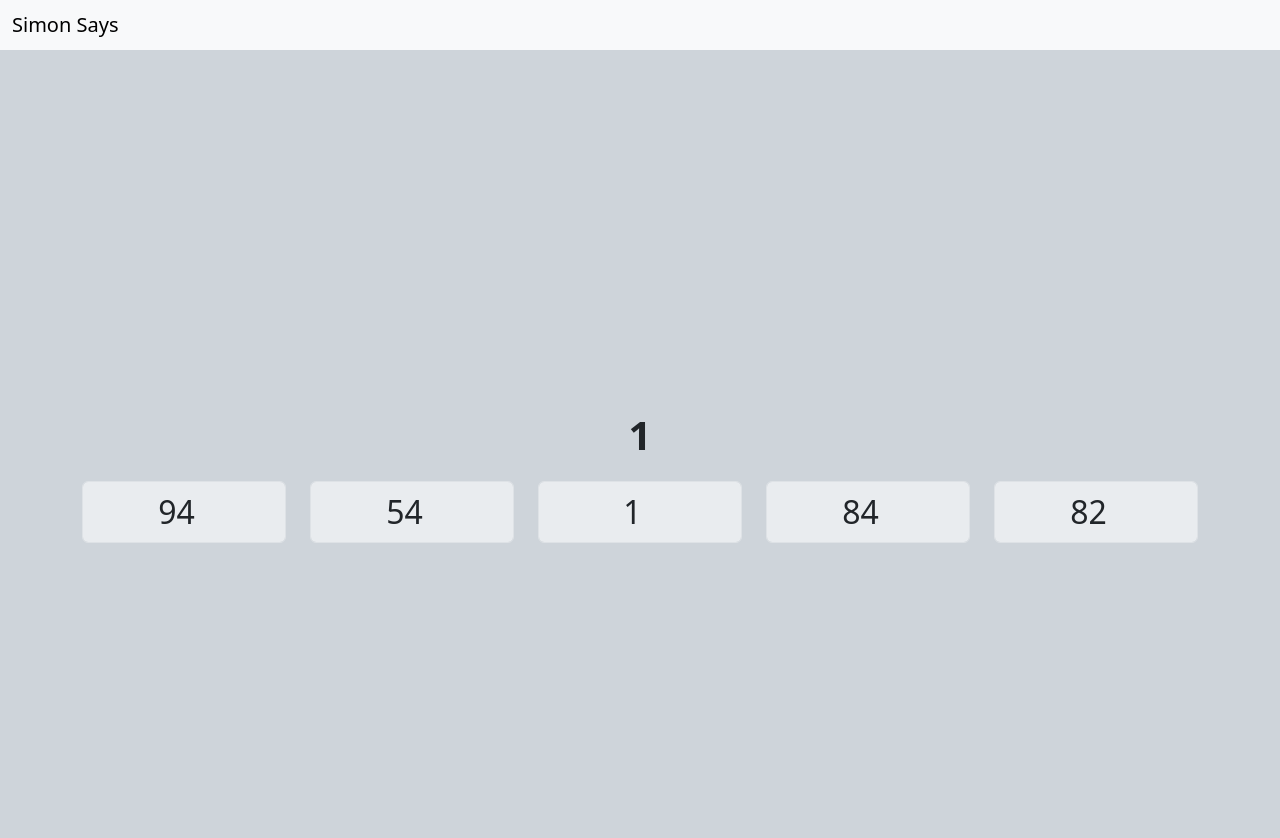
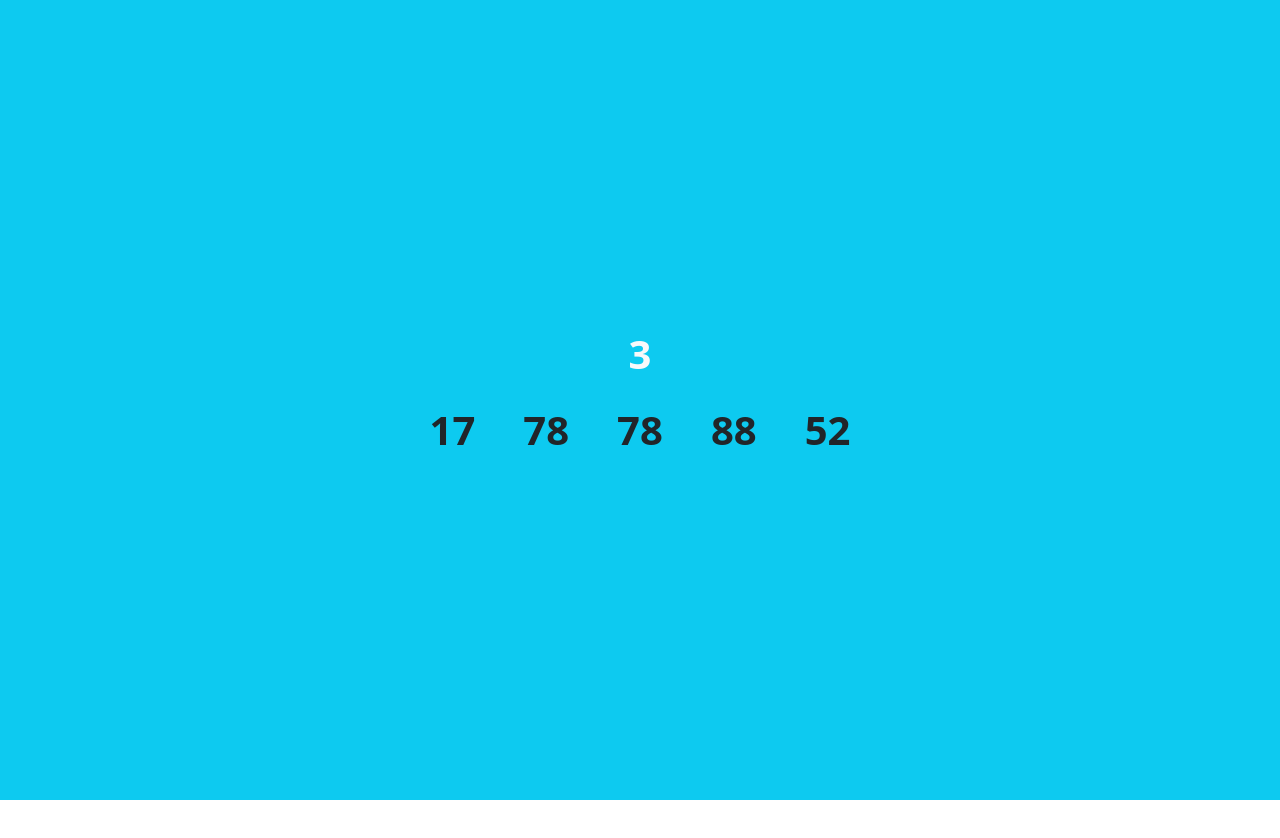
Before and after one commit to NiccoloDiDomenico/js-simon, a plain HTML site: page index.html in a window 1280 px wide. Both pictures are taken after a click on the button "Start Game". After the commit the page ends 800 px from the top, so only its background shows below. Drawn offline with nearby package versions, Linux system fonts and the light colour scheme.

Commit message:
refactor: rewrites better and completes the entire "Simon Says Game" project

```diff
--- a/index.html
+++ b/index.html
@@ -4,7 +4,7 @@
 <head>
     <meta charset="UTF-8">
     <meta name="viewport" content="width=device-width, initial-scale=1.0">
-    <title>Document</title>
+    <title>Simon Says</title>
     <!-- css -->
     <link rel="stylesheet" href="./css/style.css">
     <!-- bootstrap -->
@@ -13,87 +13,49 @@
 </head>
 
 <body>
-
-    <!-- header -->
-    <header>
-        <nav class="navbar bg-body-tertiary">
-            <div class="container-fluid">
-                <span class="navbar-brand mb-0 h1">Simon Says</h1>
-            </div>
-        </nav>
-    </header>
-    <!-- /header -->
-
     <!-- main -->
     <main>
         <!-- game section -->
-        <section class="bg-dark-subtle">
-            <div class="container">
-                <div class="vh-100 d-flex flex-column justify-content-center align-items-center">
+        <section class="vh-100 d-flex flex-column justify-content-center align-items-center bg-info">
 
-                    <!-- start game btn -->
-                    <div class="my-3">
+            <!-- start game section -->
+            <div id="start-game-section" class="text-center">
+                <h1 class="">Simon Says Game</h1>
+                <p class="fs-2">Memorizza i numeri entro il tempo limite!</p>
                 <button type="button" id="start-btn" class="btn btn-lg btn-dark">Start Game</button>
             </div>
 
             <!-- countdown -->
-                     <div id="counter" class="fs-1 fw-bold my-3 d-none">10</div>
+            <div id="timer" class="fs-1 fw-bold text-light my-3 d-none">5</div>
 
-                    <!-- cpu randoms numbers -->
-                    <div id="cpu-num-container" class="row justify-content-center d-none">
-                        <div class="col">
-                            <input type="number" id="cpu-num1" class="form-control cpu-num text-center fs-2" disabled>
-                        </div>
-                        <div class="col">
-                            <input type="number" id="cpu-num2" class="form-control cpu-num text-center fs-2" disabled>
-                        </div>
-                        <div class="col">
-                            <input type="number" id="cpu-num3" class="form-control cpu-num text-center fs-2" disabled>
-                        </div>
-                        <div class="col">
-                            <input type="number" id="cpu-num4" class="form-control cpu-num text-center fs-2" disabled>
-                        </div>
-                        <div class="col">
-                            <input type="number" id="cpu-num5" class="form-control cpu-num text-center fs-2" disabled>
-                        </div>
-                    </div>
-                    <!-- /cpu randoms numbers -->
+            <!-- cpu numbers -->
+            <ul id="cpu-numbers" class="d-flex fs-1 fw-bold gap-5 list-unstyled"></ul>
+            <!-- /cpu numbers -->
 
             <!-- user number -->
-                    <div id="user-num-container" class="d-none">
-                        <h5 class="fs-2 text-center my-3">
-                            Inserisci tutti i numeri che ricordi (l'ordine non è importante)
-                        </h5>
-                        <form id="user-form" class="row justify-content-center">
-                            <div class="col">
-                                <input type="number" id="num1" class="form-control user-num">
+            <form id="user-numbers" class="d-none">
+                <div id="input-group" class="d-flex gap-5 my-3">
+                    <input type="number" class="form-control user-input">
+                    <input type="number" class="form-control user-input">
+                    <input type="number" class="form-control user-input">
+                    <input type="number" class="form-control user-input">
+                    <input type="number" class="form-control user-input">
                 </div>
-                            <div class="col">
-                                <input type="number" id="num2" class="form-control user-num">
-                            </div>
-                            <div class="col">
-                                <input type="number" id="num3" class="form-control user-num">
-                            </div>
-                            <div class="col">
-                                <input type="number" id="num4" class="form-control user-num">
-                            </div>
-                            <div class="col">
-                                <input type="number" id="num5" class="form-control user-num">
-                            </div>
-                            <div class="row justify-content-center my-3">
-                                <button type="button" id="check-btn" class="btn btn-lg btn-dark w-25">Check</button>
-                            </div>
+                <button type="submit" class="btn btn-dark btn-lg my-3 mx-auto d-block">Conferma</button>
+                <!-- <p class="text-danger text-center" id="message"></p> -->
             </form>
-                    </div>
             <!-- /user number -->
 
-                </div>
-            </div>
+            <!-- result message -->
+            <p id="result-message" class="fs-1 text-center"></p>
+            <!-- /result message -->
+
         </section>
         <!-- /game section -->
     </main>
     <!-- /main -->
 
+    <!-- Script -->
     <script src="./js/script.js"></script>
 </body>
 
--- a/js/script.js
+++ b/js/script.js
@@ -1,80 +1,103 @@
-// ELEMENTS
-const startBtnElement = document.getElementById("start-btn")
-const cpuNumContainerElement = document.getElementById("cpu-num-container")
-const userFormElement = document.getElementById("user-form")
-const userNumContainerElement = document.getElementById("user-num-container")
-const counterElement = document.getElementById("counter")
-const checkBtnElement = document.getElementById("check-btn")
+//  ELEMENTS
+const startGameSectionElement = document.getElementById("start-game-section")
+const startBtnElement = document.getElementById("start-btn");
+const timerElement = document.getElementById("timer");
+const cpuNumbersElement = document.getElementById("cpu-numbers");
+const userNumbersElement = document.getElementById("user-numbers");
+const resultMessageElement = document.getElementById("result-message")
 
-console.log(startBtnElement, cpuNumContainerElement, userFormElement, userNumContainerElement, counterElement, checkBtnElement);
+console.log(startGameSectionElement, startBtnElement, timerElement, cpuNumbersElement, userNumbersElement, resultMessageElement);
 
 
 // INPUTS
-const cpuNumInput = document.querySelectorAll(".cpu-num")
-const userNumInput = document.querySelectorAll(".user-num")
+const inputsList = document.querySelectorAll("input");
 
-console.log(cpuNumInput, userNumInput);
+console.log(inputsList);
 
 
-// ESECUZIONE LOGICA
-// Start Game
-startBtnElement.addEventListener("click", function () {
+// GLOBAL VAR
+let cpuNumbersArrey = [];
 
-    // Cpu number
-    startBtnElement.classList.add("d-none")
-    counterElement.classList.remove("d-none")
-    cpuNumContainerElement.classList.remove("d-none")
 
-    // Genera 5 numeri casuali
-    let cpuNumbersValues = [];
-    for (let i = 0; i < 5; i++) {
-        const randomNumbers = Math.floor(Math.random() * 100) + 1;
-        // console.log(randomNumbers);
-        cpuNumbersValues.push(randomNumbers);
+// FUNCTIONS
+// getRandomInt() =>
+const getRandomInt = (min, max) =>
+    Math.floor(Math.random() * (max - min + 1) + min);
+
+// getRandomNumbersInArray() =>
+const getRandomNumbersInArray = (min, max, length) => {
+    const numsArray = [];
+    for (let i = 0; i < length; i++) {
+        const randomNum = getRandomInt(min, max);
+        numsArray.push(randomNum);
     }
+    return numsArray;
+};
 
-    // Assegna i numeri casuali agli input prelevati
-    for (let i = 0; i < cpuNumInput.length; i++) {
-        if (cpuNumInput[i]) {
-            cpuNumInput[i].value = cpuNumbersValues[i]
+// printNumbers() =>
+const printNumbers = (numbersToShow) => {
+    // Mostro i numeri random
+    for (let i = 0; i < numbersToShow.length; i++) {
+        const curNumber = numbersToShow[i];
+        cpuNumbersElement.innerHTML += `<li>${curNumber}</li>`;
+    }
+};
+
+// startTimer() =>
+const startTimer = (start, end) => {
+    let counter = start;
+    const intervalId = setInterval(() => {
+        if (counter >= end) {
+            timerElement.innerHTML = counter--;
+        } else {
+            clearInterval(intervalId);
+            showForm();
         }
+    }, 1000);
+};
 
+// showForm() =>
+const showForm = () => {
+    cpuNumbersElement.classList.add("d-none")
+    timerElement.classList.add("d-none");
+    userNumbersElement.classList.remove("d-none");
+}
+
+// startGame() =>
+const startGame = () => {
+    startGameSectionElement.classList.add("d-none")
+    cpuNumbersArrey = getRandomNumbersInArray(1, 100, 5)
+    console.log(`cpuNumbersArrey:`, cpuNumbersArrey);
+    printNumbers(cpuNumbersArrey);
+    timerElement.classList.remove("d-none")
+    startTimer(4, 0);
+};
+
+
+// GAME LOGIC
+startBtnElement.addEventListener("click", startGame);
+
+userNumbersElement.addEventListener("submit", function (event) {
+    event.preventDefault();
+
+    const insertedNumbers = [];
+    for (let i = 0; i < inputsList.length; i++) {
+        const curInput = inputsList[i];
+        insertedNumbers.push(parseInt(curInput.value));
     }
-    console.log(`Numeri casuali generati:`, cpuNumbersValues);
+    console.log(`userNumberArrey:`, insertedNumbers);
 
-    // Setto il timer
-    let timer = 2;
-    console.log(timer);
+    const correctNumbers = [];
+    for (let i = 0; i < insertedNumbers.length; i++) {
+        const curNumber = insertedNumbers[i];
+        if (cpuNumbersArrey.includes(curNumber)) {
+            correctNumbers.push(curNumber);
+        }
+    }
+    console.log(`Numbers guessed:`, correctNumbers);
 
-    const intervalID = setInterval(function() {
-        counterElement.innerHTML = timer;
-        timer--;
-
-        if (timer < 0) {
-            // console.log("debug");
-            clearInterval(intervalID)
-
-            // User numb
-            counterElement.classList.add("d-none")
-            cpuNumContainerElement.classList.add("d-none")
-            userNumContainerElement.classList.remove("d-none")
-
-            // User form
-            userFormElement.addEventListener("click", function() {
-                let userNumValues = [];
-
-                for (let i = 0; i < userNumInput.length; i++) {
-                    let currentValue = userNumInput[i].value;
-                    console.log(currentValue);
-
-                    userNumValues.push(currentValue)
-                }
-                console.log(userNumValues);
-
-            })
-
-        }
-
-    }, 1000);
+    // result
+    userNumbersElement.classList.add("d-none")
+    resultMessageElement.innerHTML = `Hai indovinato ${correctNumbers.length}  numeri: ${correctNumbers.join(", ")}`
 
 })
```
Also changed, not shown: 1 other file. Lines whose indentation alone changed are shown as unchanged.
